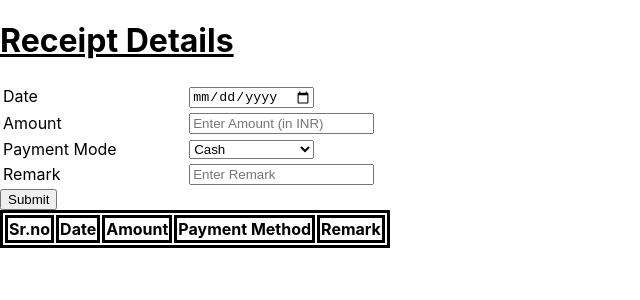
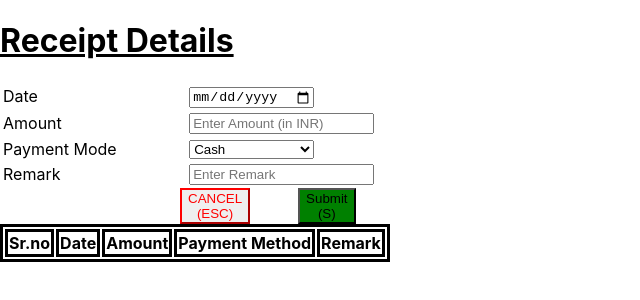
Before and after one commit to Aryan-1a/test_receipt, a React (Create React App) app: page / in a window 1280 px wide. Shown: the top 300 px of the page, without its empty margins (0-640 px from the left). Built offline with nearby package versions, Linux system fonts and the light colour scheme.

Commit message:
cancel and submit button added and placed as per requirement in receipt

```diff
--- a/src/App.js
+++ b/src/App.js
@@ -33,13 +33,19 @@ function App() {
     setpaymentmethod('Cash')
     setremark('')
   }
+  const handleCancel = (e) => {
+
+    setdate('')
+    setamount('')
+    setpaymentmethod('Cash')
+    setremark('')
+  }
   return (
     <div>
 <Header/>
 <table className='table1' > <tr><td>
      <label>
-        Date &emsp;&emsp;&emsp;&emsp;</label></td><td><input onChange={handledatechange} value={date} type="date" placeholder='Enter the Date' required
-        /></td></tr>
+        Date &emsp;&emsp;&emsp;&emsp;</label></td><td><input onChange={handledatechange}  value={date} type="date" placeholder='Enter the Date' required/></td></tr>
     <tr><td>
       <label>
         Amount &emsp;&emsp;&emsp;&emsp;</label></td><td><input onChange={handleamountchange} value={amount} type="text" placeholder='Enter Amount (in INR)' required
@@ -55,7 +61,10 @@ function App() {
         Remark &emsp;&emsp;&emsp;&emsp;</label></td><td><input onChange={handleremarkchange} value={remark} placeholder='Enter Remark'
         />
       </td></tr> </table>
-      <button onClick={handlesubmit}>Submit</button>
+      <div className='button'>
+      <button className='Cancel' onClick={handleCancel}>CANCEL<br/>(ESC)</button>&emsp;&emsp;&emsp;
+      <button className='Submit' onClick={handlesubmit}>Submit<br/>(S)</button>
+      </div>
 
 
 
```
